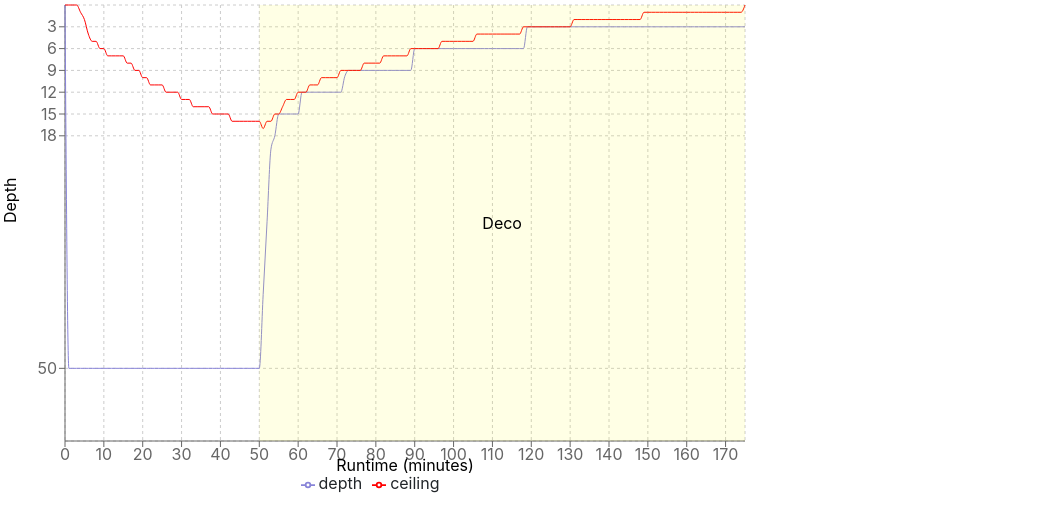
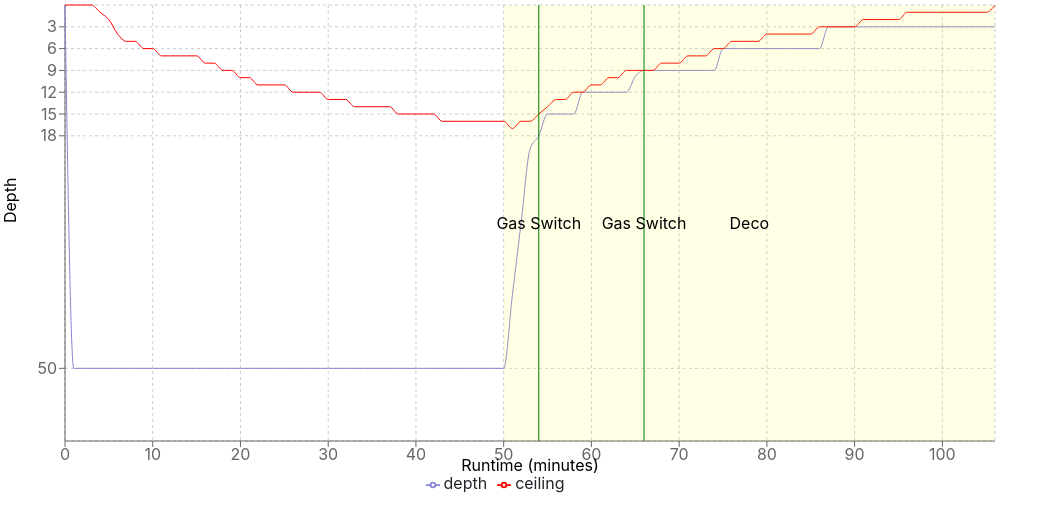
Before and after one commit to kwojcik/techplanner, a React (Create React App) app: page / in a window 1280 px wide. Shown: the top 532 px of the page, without its empty margins (0-1055 px from the left). Built offline with nearby package versions, Linux system fonts and the light colour scheme.

Commit message:
add gas switch lines

```diff
--- a/src/App.js
+++ b/src/App.js
@@ -1,7 +1,5 @@
 import React from 'react';
-import logo from './logo.svg';
 import './App.css';
-import Button from 'react-bootstrap/Button'
 import 'bootstrap/dist/css/bootstrap.min.css';
 import ProfileGraph from './components/ProfileGraph'
 import Diver from "./profile/diver";
@@ -12,7 +10,7 @@ function App() {
   const profile = new Profile([{ d: 50, t: 50 }]);
 
   const diver = new Diver(0.79, 0, [
-    { percentn2: 79, percenthe2: 0 }
+    { percentn2: 79, percenthe2: 0 }, { percentn2: 50, percenthe2: 0 }, { percentn2: 20, percenthe2: 0 }
   ]);
   diver.expose(profile);
   const decoProfile = calculateDecoProfile(diver);
--- a/src/components/ProfileGraph.tsx
+++ b/src/components/ProfileGraph.tsx
@@ -1,10 +1,9 @@
 import React from 'react'
 import { BreathingGas, ProfileStop } from '../profile/types'
 import Profile from '../profile/profile'
-import Diver, { HistoryPoint } from '../profile/diver'
+import Diver from '../profile/diver'
 // @ts-ignore
 import { LineChart, XAxis, YAxis, Tooltip, Legend, Line, CartesianGrid, ReferenceLine, ReferenceArea } from 'recharts'
-import { flattenDeep, sum } from 'lodash'
 
 type DataPoint = {
     runtime: number
@@ -66,9 +65,17 @@ const ProfileGraph = (props: Props) => {
     const hasDeco = props.decoProfile.stops.length > 0;
     const decoBeginRuntime = props.diveProfile.runtime
     const decoEndRuntime = Math.round(props.diver.runtime)
+    let lastGas = data[0].gas
+    const switches: ReferenceLine[] = []
+    data.forEach(p => {
+        if (p.gas !== lastGas) {
+            switches.push(<ReferenceLine key={p.runtime} x={p.runtime} label="Gas Switch" stroke="green" />)
+            lastGas = p.gas
+        }
+    })
 
 
-    return <LineChart width={750} height={500} data={data}>
+    return (<LineChart width={1000} height={500} data={data}>
         <CartesianGrid strokeDasharray="3 3" />
         <XAxis dataKey="runtime" label={{ value: "Runtime (minutes)", position: "insideBottom", offset: 0 }} ticks={xTicks} />
         <YAxis reversed ticks={yTicks} label={{ value: "Depth", position: "insideLeft", angle: -90 }} interval={0} />
@@ -77,7 +84,8 @@ const ProfileGraph = (props: Props) => {
         <Line type="monotone" dataKey="depth" stroke="#8884d8" dot={false} />
         <Line type="monotone" dataKey="ceiling" stroke="red" dot={false} />
         {hasDeco && <ReferenceArea x1={decoBeginRuntime} x2={decoEndRuntime - 1} label="Deco" fill="yellow" opacity={0.2} />}
-    </LineChart>
+        {switches}
+    </LineChart>)
 }
 
 export default ProfileGraph
--- a/src/profile/constantsZHL16c.ts
+++ b/src/profile/constantsZHL16c.ts
@@ -1,4 +1,4 @@
-import { Pressure, HalfTime, AValue, BValue, CompartmentNumber } from "./types";
+import { Pressure, CompartmentNumber } from "./types";
 export const pwater: Pressure = 0.063;
 //export const barMSW: Pressure = 0.100693064;
 export const barMSW: Pressure = 0.1;
--- a/src/profile/diver.ts
+++ b/src/profile/diver.ts
@@ -1,4 +1,4 @@
-import { max, min } from "lodash";
+import { max } from "lodash";
 import Compartment from "./compartment";
 import { Pressure, InspiredGas, BreathingGas, Depth, Minute } from "./types";
 import { barMSW, ATM } from "./constants";
```
